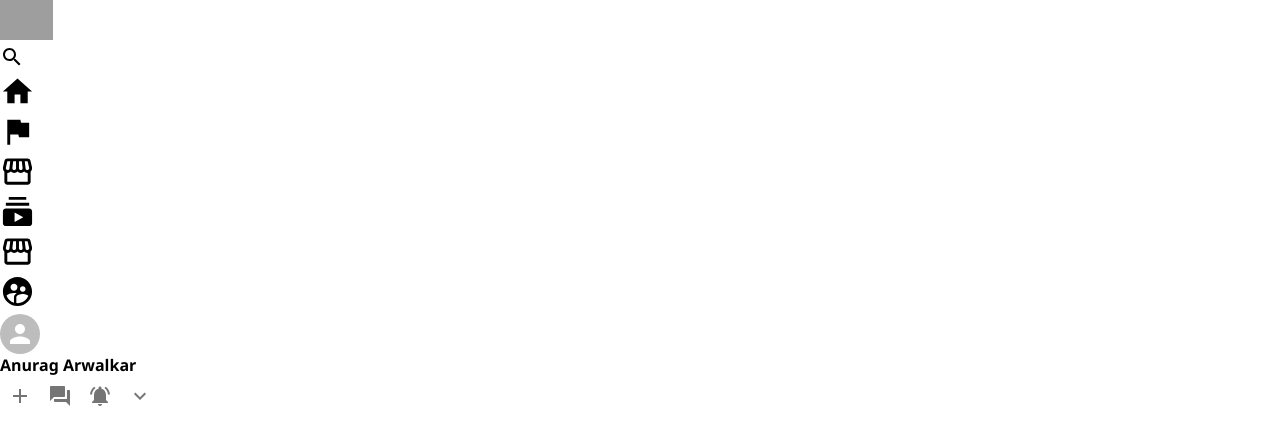
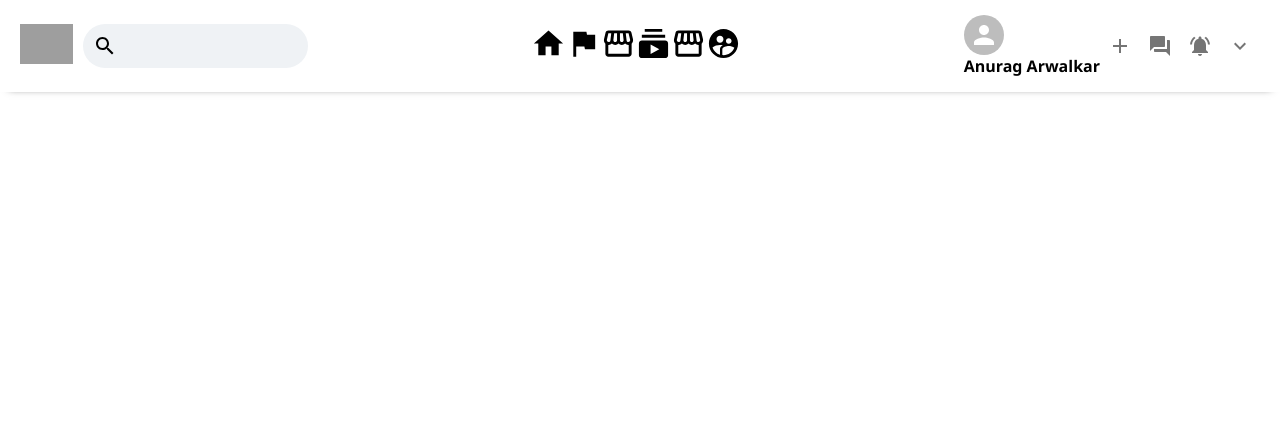
Before and after one commit to anuragarwalkar/facebook-clone, a React (Create React App) app: page / in a window 1280 px wide. Shown: the top 444 px of the page. Built offline with nearby package versions, Linux system fonts and the light colour scheme; grey boxes are pictures that could not be loaded.

Commit message:
changed css on css

```diff
--- a/package.json
+++ b/package.json
@@ -11,6 +11,7 @@
     "@testing-library/react": "^11.2.7",
     "@testing-library/user-event": "^12.8.3",
     "firebase": "^9.5.0",
+    "node-sass": "^6.0.1",
     "react": "^17.0.2",
     "react-dom": "^17.0.2",
     "react-scripts": "4.0.3",
--- a/src/App.js
+++ b/src/App.js
@@ -1,4 +1,4 @@
-import "./App.css";
+import "./App.scss";
 import Header from "./Header/Header";
 
 function App() {
--- a/src/Header/Header.js
+++ b/src/Header/Header.js
@@ -12,7 +12,7 @@ import SupervisedUserCircleIcon from "@mui/icons-material/SupervisedUserCircle";
 import Avatar from "@mui/material/Avatar";
 import IconButton from "@mui/material/IconButton";
 import React from "react";
-import "./header.css";
+import "./header.scss";
 
 function Header() {
   return (
@@ -23,12 +23,11 @@ function Header() {
           alt=""
         />
         <div className="header__input">
-          <SearchIcon>
-            <input type="text" />
-          </SearchIcon>
+          <SearchIcon></SearchIcon>
+          <input type="text" />
         </div>
       </div>
-      <div className="header__right">
+      <div className="header__middle">
         <div className="header__option">
           <HomeIcon fontSize="large" />
         </div>
@@ -50,7 +49,7 @@ function Header() {
         </div>
       </div>
       <div className="header__right">
-        <div className="header__info">
+        <div className="header__right__info">
           <Avatar />
           <h4>Anurag Arwalkar</h4>
         </div>
--- a/src/Header/header.css
+++ /dev/null
@@ -1,3 +0,0 @@
-.header__left > img {
-  height: 40px;
-}
--- /dev/null
+++ b/src/Header/header.scss
@@ -0,0 +1,46 @@
+.header {
+  padding: 15px 20px;
+  display: flex;
+  justify-content: space-between;
+  align-items: center;
+  position: sticky;
+  background-color: white;
+  z-index: 100;
+  box-shadow: 0px 5px 8px -9px rgba(0, 0, 0, 0.75);
+
+  &__left {
+    display: flex;
+    justify-content: space-evenly;
+    img {
+      height: 40px;
+    }
+  }
+
+  &__input {
+    display: flex;
+    align-items: center;
+    background-color: #eff2f5;
+    padding: 10px;
+    margin-left: 10px;
+    border-radius: 999px;
+
+    input {
+      border: none;
+      background-color: transparent;
+      outline-width: 0;
+    }
+  }
+
+  &__middle {
+    display: flex;
+    justify-content: center;
+    flex: 1;
+  }
+
+  &__right {
+    display: flex;
+  }
+
+  &__info {
+  }
+}
```
Also changed, not shown: src/App.scss (renamed from src/App.css), 1 other file (tests, documents, lock files or other folders).
